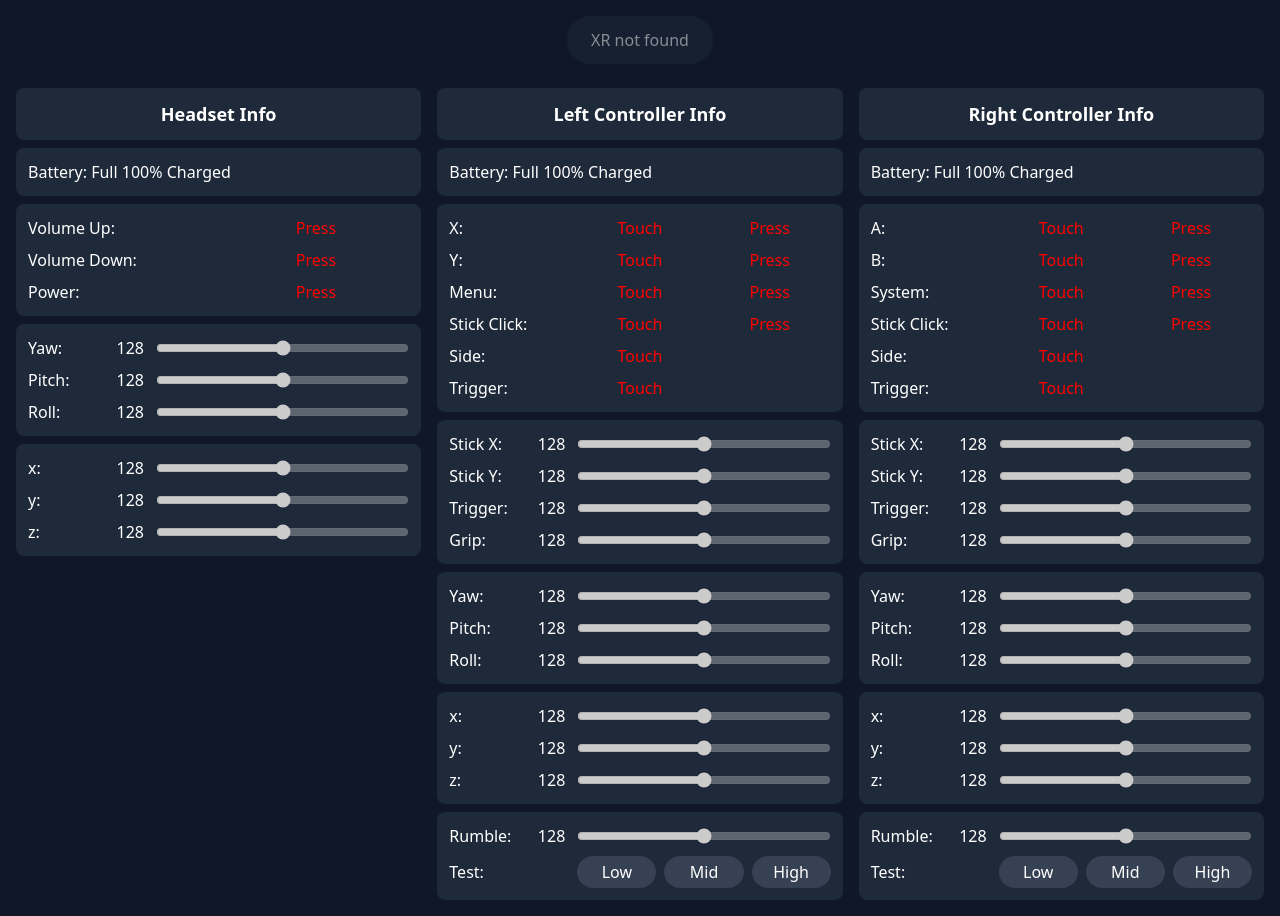
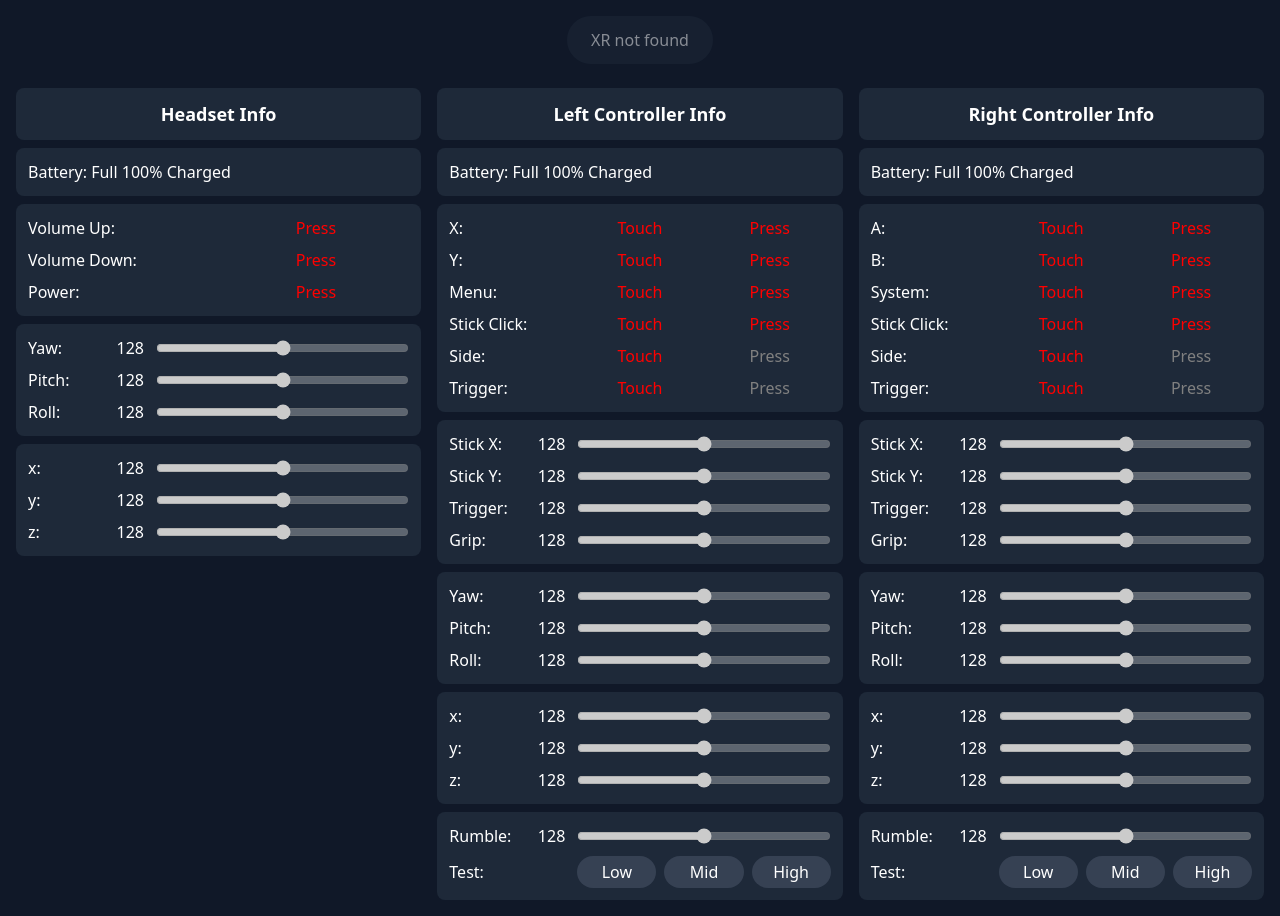
Before and after one commit to Eclassic32/VRtoDSU, a plain HTML site: page page/index.html in a window 1280 px wide. Drawn offline with nearby package versions, Linux system fonts and the light colour scheme.

Commit message:
add unknown state for buttons

```diff
--- a/page/index.html
+++ b/page/index.html
@@ -8,6 +8,9 @@
 
     <title>VRtoDSU</title>
     <style>
+        .btn-unknown {
+            color: gray;
+        }
         .btn-notactive {
             color: red;
         }
@@ -121,12 +124,12 @@
                     <div class="grid grid-cols-3 gap-2">
                         <span>Side:</span>
                         <span id="left-side-touch" class="btn-notactive text-center">Touch</span>
-                        <span id="left-side-pressed" class="btn-notactive text-center"></span>
+                        <span id="left-side-pressed" class="btn-unknown text-center">Press</span>
                     </div>
                     <div class="grid grid-cols-3 gap-2">
                         <span>Trigger:</span>
                         <span id="left-trigger-touch" class="btn-notactive text-center">Touch</span>
-                        <span id="left-trigger-pressed" class="btn-notactive text-center"></span>
+                        <span id="left-trigger-pressed" class="btn-unknown text-center">Press</span>
                     </div>
                 </div>
                 <div class="bg-gray-800 bg-opacity-50 rounded-lg p-3 space-y-2">
@@ -239,12 +242,12 @@
                     <div class="grid grid-cols-3 gap-2">
                         <span>Side:</span>
                         <span id="right-side-touch" class="btn-notactive text-center">Touch</span>
-                        <span id="right-side-pressed" class="btn-notactive text-center"></span>
+                        <span id="right-side-pressed" class="btn-unknown text-center">Press</span>
                     </div>
                     <div class="grid grid-cols-3 gap-2">
                         <span>Trigger:</span>
                         <span id="right-trigger-touch" class="btn-notactive text-center">Touch</span>
-                        <span id="right-trigger-pressed" class="btn-notactive text-center"></span>
+                        <span id="right-trigger-pressed" class="btn-unknown text-center">Press</span>
                     </div>
                 </div>
                 <div class="bg-gray-800 bg-opacity-50 rounded-lg p-3 space-y-2">
```
